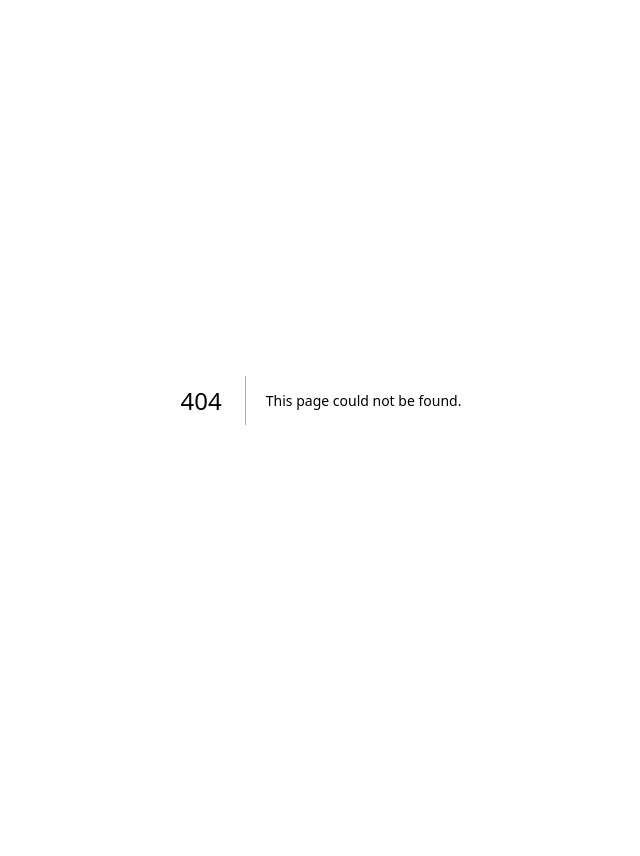
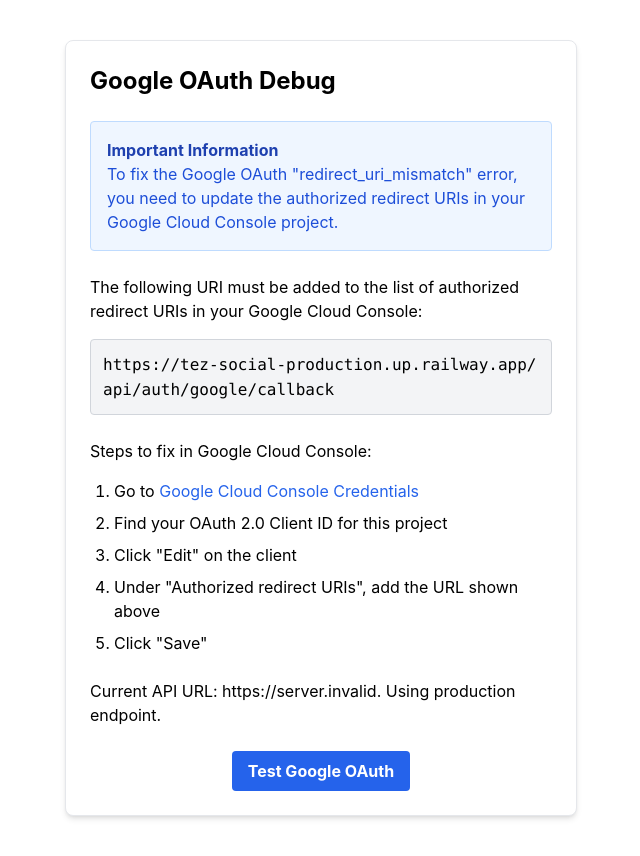
Before and after one commit to sreenjoy/tez-social, a Next.js app in the folder frontend/: page /auth/google/debug in a window 1280 px wide. Before the commit this address had no page. Shown: the whole page, without its empty margins (319-959 px from the left). Before the commit the page ends 800 px from the top, so only its background shows below. Built offline with nearby package versions, Linux system fonts and the light colour scheme; no server answers.

Commit message:
Add Google OAuth debug page with instructions to fix redirect_uri_mismatch

```diff
--- /dev/null
+++ b/frontend/pages/auth/google/debug.tsx
@@ -0,0 +1,70 @@
+import React, { useEffect, useState } from 'react';
+
+const GoogleDebugPage = () => {
+  const [status, setStatus] = useState<'idle' | 'loading' | 'success' | 'error'>('idle');
+  const [message, setMessage] = useState<string>('');
+
+  const testGoogleAuth = async () => {
+    setStatus('loading');
+    setMessage('Redirecting to Google OAuth...');
+
+    // Open Google OAuth in a new window
+    window.open('https://tez-social-production.up.railway.app/api/auth/google', '_blank');
+  };
+
+  useEffect(() => {
+    // Display environment info
+    const apiUrl = process.env.NEXT_PUBLIC_API_URL;
+    setMessage(`Current API URL: ${apiUrl || 'Not set'}. Using production endpoint.`);
+  }, []);
+
+  return (
+    <div className="container mx-auto py-10 px-4">
+      <div className="max-w-lg mx-auto bg-white p-6 rounded-lg shadow-md border border-gray-200">
+        <h1 className="text-2xl font-bold mb-6">Google OAuth Debug</h1>
+
+        <div className="bg-blue-50 p-4 rounded mb-6 border border-blue-200">
+          <h2 className="font-bold text-blue-800">Important Information</h2>
+          <p className="text-blue-700">
+            To fix the Google OAuth "redirect_uri_mismatch" error, you need to update the authorized redirect URIs
+            in your Google Cloud Console project.
+          </p>
+        </div>
+
+        <p className="mb-4">
+          The following URI must be added to the list of authorized redirect URIs in your Google Cloud Console:
+        </p>
+
+        <div className="bg-gray-100 p-3 rounded mb-6 border border-gray-300 break-all">
+          <code>https://tez-social-production.up.railway.app/api/auth/google/callback</code>
+        </div>
+
+        <p className="mb-4">
+          Steps to fix in Google Cloud Console:
+        </p>
+
+        <ol className="list-decimal pl-6 mb-6 space-y-2">
+          <li>Go to <a href="https://console.cloud.google.com/apis/credentials" target="_blank" rel="noopener noreferrer" className="text-blue-600 hover:underline">Google Cloud Console Credentials</a></li>
+          <li>Find your OAuth 2.0 Client ID for this project</li>
+          <li>Click "Edit" on the client</li>
+          <li>Under "Authorized redirect URIs", add the URL shown above</li>
+          <li>Click "Save"</li>
+        </ol>
+
+        <p className="mb-6">{message}</p>
+
+        <div className="flex justify-center">
+          <button
+            onClick={testGoogleAuth}
+            disabled={status === 'loading'}
+            className="bg-blue-600 hover:bg-blue-700 text-white font-bold py-2 px-4 rounded focus:outline-none focus:shadow-outline"
+          >
+            {status === 'loading' ? 'Loading...' : 'Test Google OAuth'}
+          </button>
+        </div>
+      </div>
+    </div>
+  );
+};
+
+export default GoogleDebugPage;
```
